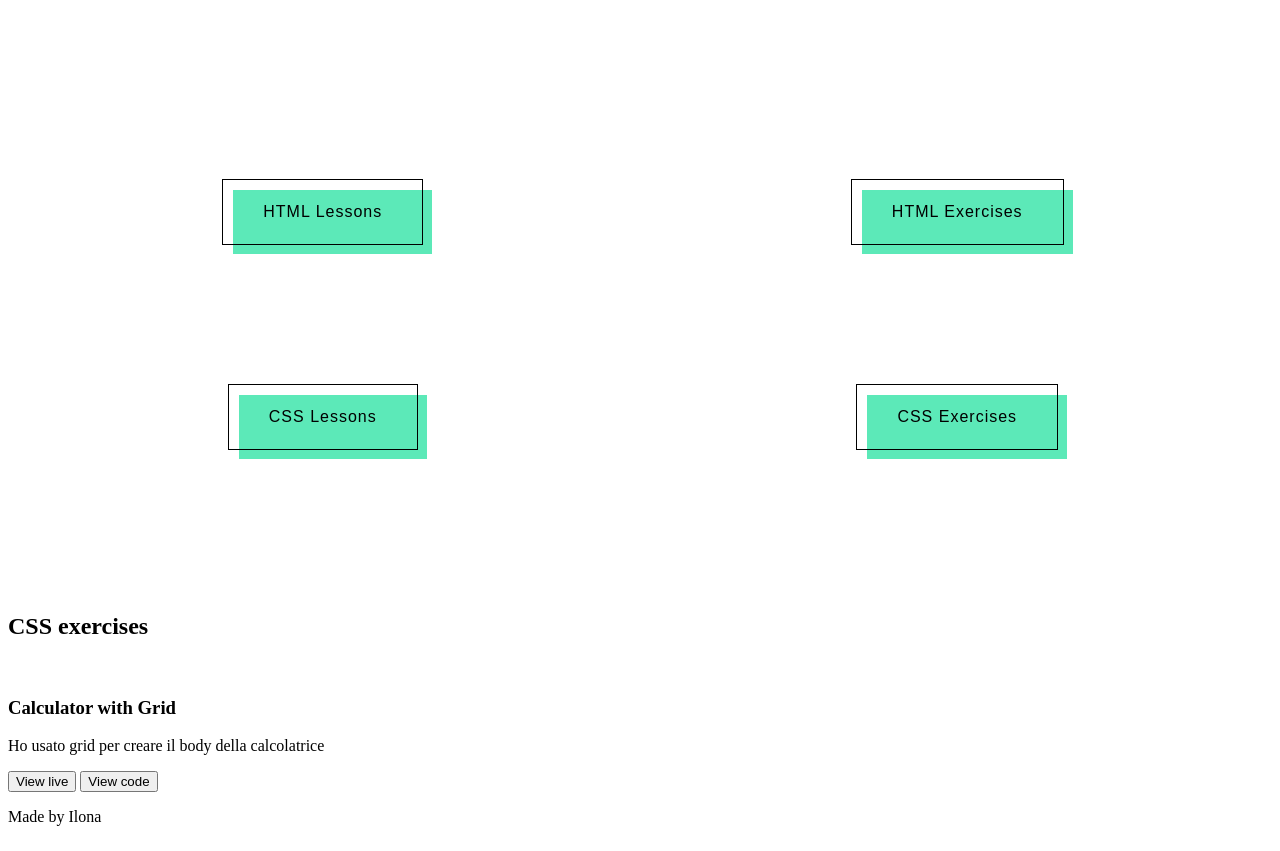
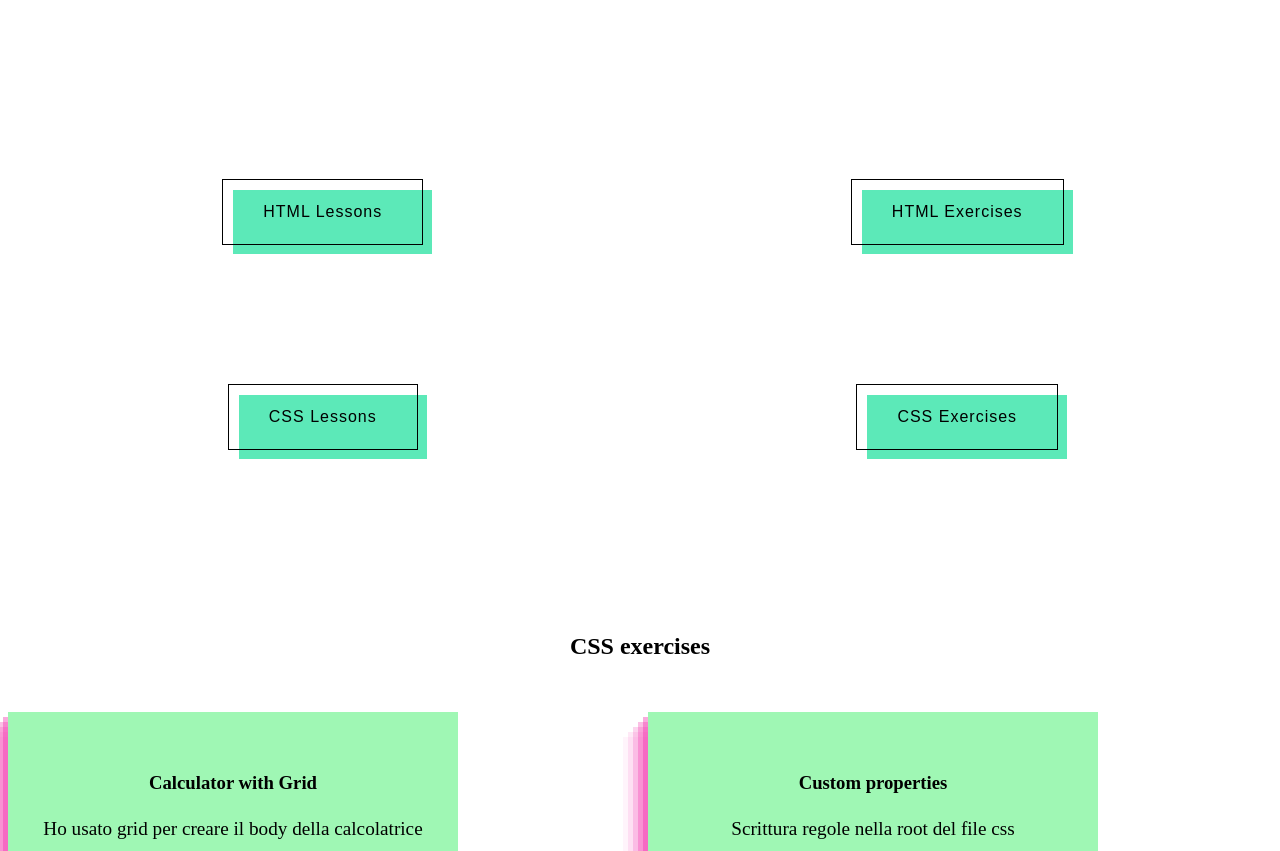
Before and after one commit to IlonaM8/CSS-exercises-develhope, a plain HTML site: page index.html in a window 1280 px wide. Shown: the part 101-952 px from the top of the page. Drawn offline with Linux system fonts and the light colour scheme; the site is published under a folder, as on GitHub Pages, so addresses that start at the root find nothing.

Commit message:
file path update

```diff
--- a/index.html
+++ b/index.html
@@ -5,7 +5,7 @@
     <meta http-equiv="X-UA-Compatible" content="IE=edge">
     <meta name="viewport" content="width=device-width, initial-scale=1.0">
     <link rel="stylesheet" href="style.css">
-    <link rel="stylesheet" href="/CSS-exercise/css-exercises.css">
+    <link rel="stylesheet" href="css-exercises.css">
     <title>Esercizi HTML e CSS </title>
 </head>
 <body>
```
Also changed, not shown: css-exercises.css (renamed from CSS-exercise/css-exercises.css), css-exercises.html (renamed from CSS-exercise/css-exercises.html).
